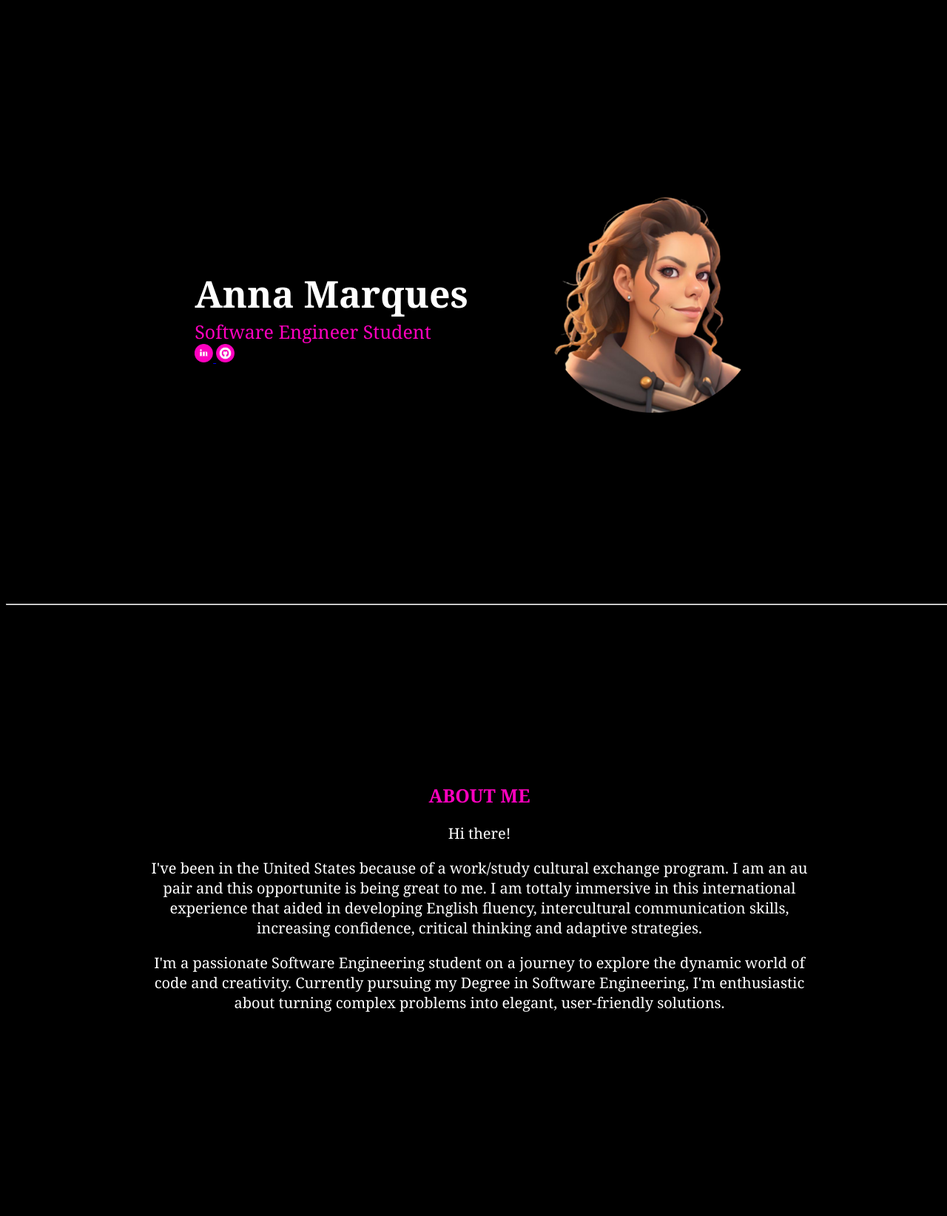
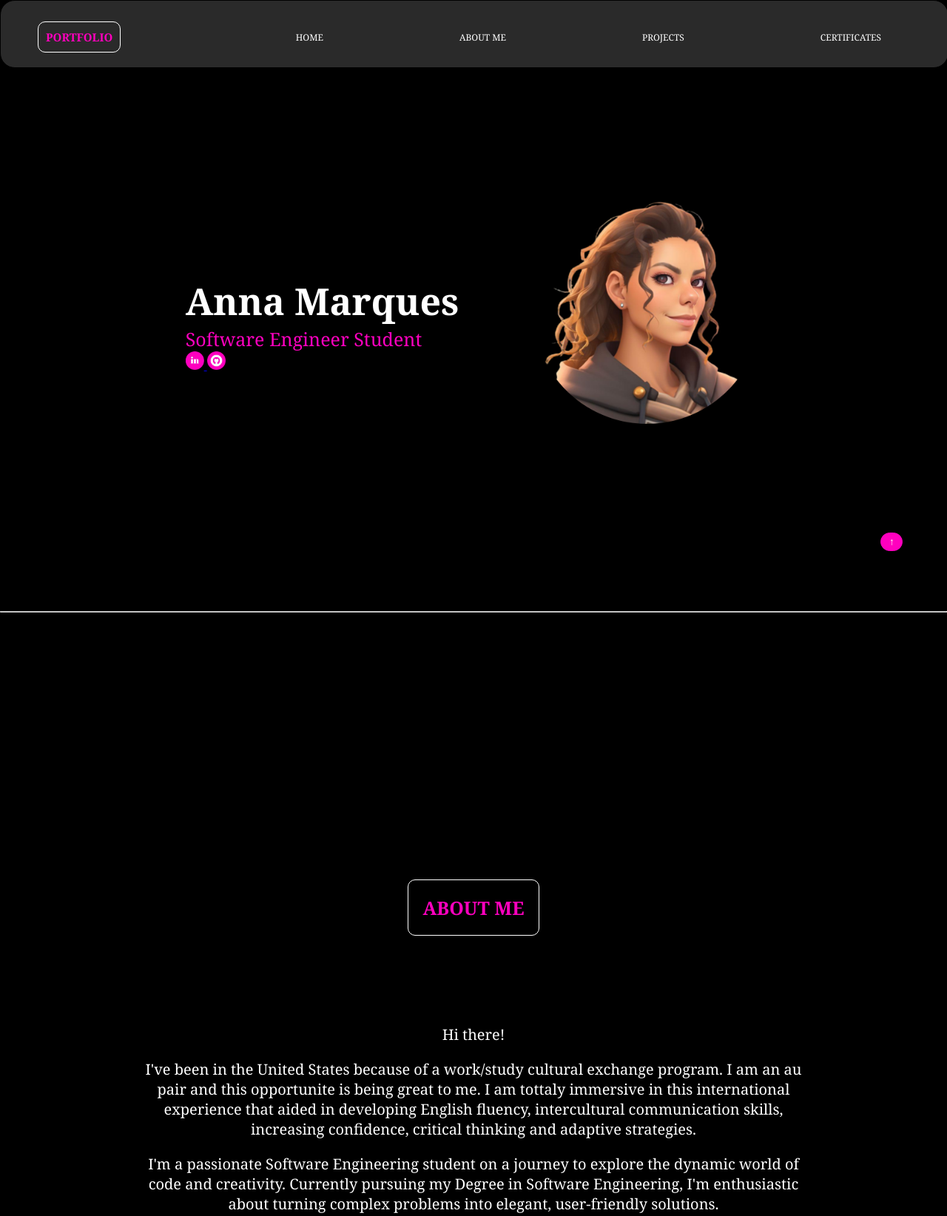
Before and after one commit to AnnhMarques/AnnhMarques.github.io, a plain HTML site: page Index.html in a window 1280 px wide. Shown: the top 1644 px of the page at 74% size. Drawn offline with Linux system fonts and the light colour scheme.

Commit message:
made lots of changes

```diff
--- a/Index.html
+++ b/Index.html
@@ -4,16 +4,35 @@
       <link rel="stylesheet" href="StyleIndex.css">
       <meta charset="UTF-8">
       <meta name="viewport" content="width=device-width, initial-scale=1.0">
-    <title>TESTE</title>
-    <link rel="shortcut icon" href="Logotipo.ico" type="image/x-icon">
+      <title>Anna Marques | Portfolio</title>
+      <link rel="shortcut icon" href="Photos/FotoIA4SemFundoRedondo.png" type="image/x-icon">
    </head>
    <body>
 
+   <header>
+      <div class="menu">
+
+         <div class="log">
+            <h1 id="lo">PORTFOLIO</h1>
+         </div>
+
+         <nav>
+            <ul>
+               <li><a href="#Start">Home</a></li>
+               <li><a href="#AboutMe">About Me</a></li>
+               <li><a href="#Projects">Projects</a></li>
+               <li><a href="#Certificates">Certificates</a></li>
+            </ul>
+         </nav>
+
+      </div>
+   </header>
+   <br>
 
       <section id ="Start">
          <div class="info">
-                <h1> Anna Marques  </h1>
-                <p class = "Position"> Software Engineer Student </p>
+               <h1 id="name"> Anna Marques  </h1>
+               <p id = "Position"> Software Engineer Student </p>
             <div class = "icons">
                <a href="https://www.linkedin.com/in/anna-marques-b03006297/">
                <img src="Photos/LinkedinLo-removebg-preview.png" alt="LinkedinLo" width="25" >
@@ -23,15 +42,15 @@
                </a>
             </div>
          </div>
+         <img id="Photo" src="Photos/FotoIA4SemFundoRedondo.png" alt="Foto Inteligencia Artificial" width="300">
+      </section>
+      <hr>
+      <section id ="AboutMe" class="section">
+         <h2 class = "Line">ABOUT ME</h2>
+         <div class="M">
+         <p class="Me"> Hi there! </p>
 
-            <img src="Photos/FotoIA4SemFundoRedondo.png" alt="Foto Inteligencia Artificial" width="300">
-    </section>
 
-<hr>
-
-<section id ="AboutMe">
-<h2>ABOUT ME</h2>
-<p class="Me"> Hi there! </p>
          <p class="Me">
             I've been in the United States because of a work/study cultural exchange program. I am an au pair and this opportunite is being great
             to me. I am tottaly immersive in this international experience that aided in developing English fluency, intercultural communication
@@ -40,37 +59,29 @@
          <p class="Me">
             I'm a passionate Software Engineering student on a journey to explore the dynamic world of code and
             creativity. Currently pursuing my Degree in Software Engineering, I'm enthusiastic about turning complex
-    problems into elegant, user-friendly solutions.</p>
-
+            problems into elegant, user-friendly solutions.
+         </p>
+         </div>
       </section>
-
+      <hr>
+      <section id ="Projects" class="section">
+         <div class = "container3">
+            <h2 class = "Line">PROJECTS</h2>
+         </div>
+      </section>
+      <hr>
+      <section id ="Certificates" class="section">
+         <div class = "container4">
+            <h2 class = "Line">CERTIFICATES</h2>
+         </div>
+      </section>
       <hr>
 
-<section id ="Projects">
 
-<div class = "container3">
+      <a href="#Start">
+         <button id ="arrow">↑</button>
+      </a>
 
-<h2>PROJECTS</h2>
-
-
-
-</div>
-</section>
-
-<hr>
-
-<section id ="Certificates">
-
-    <div class = "container4">
-
-    <h2>CERTIFICATES</h2>
-
-
-
-    </div>
-    </section>
-
-<hr>
-
+      <script src="indexjavascript.js"></script>
    </body>
 </html>
--- a/StyleIndex.css
+++ b/StyleIndex.css
@@ -3,13 +3,91 @@
  }
 
  body {
- width: 100vw;
- height: 100vh;
+ width: auto;
+ height: auto;
  background-color: black;
  background-size: 100%;
  background-repeat: no-repeat;
  background-attachment: fixed;
+ margin: 0%;
+ padding: 0%;
  }
+
+
+header {
+    position:fixed;
+
+    background-color: rgb(42, 42, 42);
+    height: 90px;
+    width: 100%;
+    border: 1px solid ;
+    border-radius: 20px;
+}
+
+
+header::after {
+    content: '';
+    display: table;
+    clear: both;
+}
+
+#lo{
+    color: rgb(255, 0, 191);
+    margin-top: 28px;
+    padding: 10px;
+    border: 1px solid white;
+    border-radius: 10px;
+    float: left;
+font-size: 15px;
+margin-left: 50px;
+}
+
+nav {
+    float: right;
+}
+
+nav ul{
+margin: 0;
+padding: 0;
+list-style: none;
+}
+
+nav li {
+    display: inline-block;
+    margin-top: 40px;
+    margin-left: 90px;
+    margin-right: 90px;
+    position: relative;
+}
+
+nav a {
+    color: white;
+    text-decoration: none;
+    text-transform: uppercase;
+    font-family: Georgia, 'Times New Roman', Times, serif;
+    font-size: 12px;
+}
+
+nav a:hover{
+    color:rgb(255, 0, 191);
+}
+
+nav a::before{
+    border-radius: 10px;
+    content: '';
+    display: block;
+    height: 3px;
+    width: 100%;
+    background-color: rgb(255, 0, 191);
+    position: absolute;
+    top: 0%;
+    width: 0%;
+    transition: all ease-in-out 300ms;
+}
+
+nav a:hover::before{
+    width: 100%;
+}
 
 #Start {
 display: flex;
@@ -26,7 +104,7 @@ font-family: Georgia, 'Times New Roman', Times, serif;
 margin-bottom: 0px;
 }
 
-.Position {
+#Position {
 color: rgb(255, 0, 191);
 font-size: 25px;
 font-family: Georgia, 'Times New Roman', Times, serif;
@@ -53,6 +131,25 @@ h2{
     text-align: center;
 }
 
+
+.M {
+
+    margin-top: 15vh;
+    margin-left: auto;
+    margin-right: auto;
+    align-items: center;
+    width: 75%;
+
+}
+
+.Line {
+    border: 1px solid white;
+    border-radius: 10px;
+    padding: 20px;
+    width: fit-content;
+    margin-left: auto;
+    margin-right: auto;
+}
 .Me {
     color: white;
     font-size: 20px;
@@ -64,23 +161,22 @@ h2{
     text-align: center;
 }
 
-#AboutMe {
+.section {
+    padding-top: 100px;
     margin-top: 30vh;
     align-items: center;
     justify-content: center;
     height: 100vh;
 }
 
-#Projects {
-    margin-top: 30vh;
-    align-items: center;
-    justify-content: center;
-    height: 100vh;
+#arrow {
+    width: 30px;
+    height: 25px;
+    color: white;
+    border: 1px solid rgb(255, 0, 191);
+    border-radius: 20px;
+position: fixed;
+ top: 90vh;
+ left: 93vw;
+ background-color:rgb(255, 0, 191) ;
 }
-
-#Certificates {
-    margin-top: 30vh;
-    align-items: center;
-    justify-content: center;
-    height: 100vh;
-}
--- /dev/null
+++ b/indexjavascript.js
@@ -0,0 +1,51 @@
+let names = document.querySelector ("#name");
+let img = document.querySelector ("#Photo");
+
+// remember the width from the beginning
+let originalWidth = img.width;
+
+// do breath 1000 times every second
+setInterval(breathe, 10) // ms!
+
+function breathe() {
+
+   let time = timeInSeconds();
+
+   let widthDifference = Math.sin(time) * 10;
+
+   img.width = originalWidth + widthDifference;
+}
+
+function timeInSeconds() {
+   return Date.now() / 1000;
+}
+
+
+names.addEventListener("mouseover", TrocaRosa);
+
+function TrocaRosa (){
+    names.style.color="rgb(255, 0, 191)";
+ }
+
+
+ names.addEventListener("mouseout", TrocaBranco);
+ function TrocaBranco (){
+    names.style.color="white";
+ }
+
+
+
+ let Position = document.querySelector ("#Position");
+
+
+ Position.addEventListener("mouseover", TrocaWhite);
+
+ function TrocaWhite (){
+    Position.style.color="white";
+  }
+
+
+  Position.addEventListener("mouseout", TrocaPink);
+  function TrocaPink (){
+    Position.style.color="rgb(255, 0, 191)";
+  }
```
Lines whose indentation alone changed are shown as unchanged.
